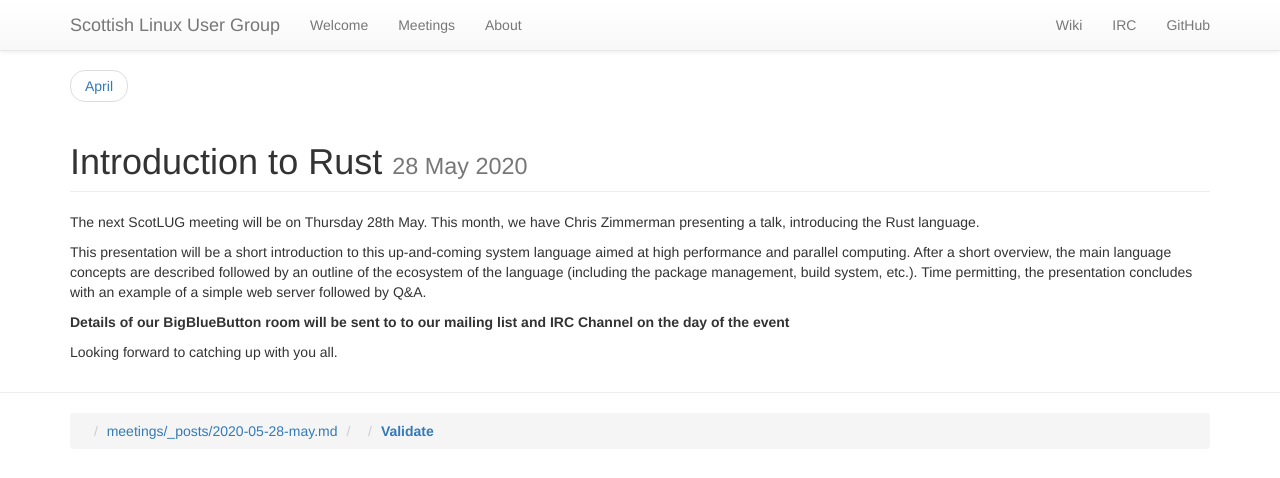
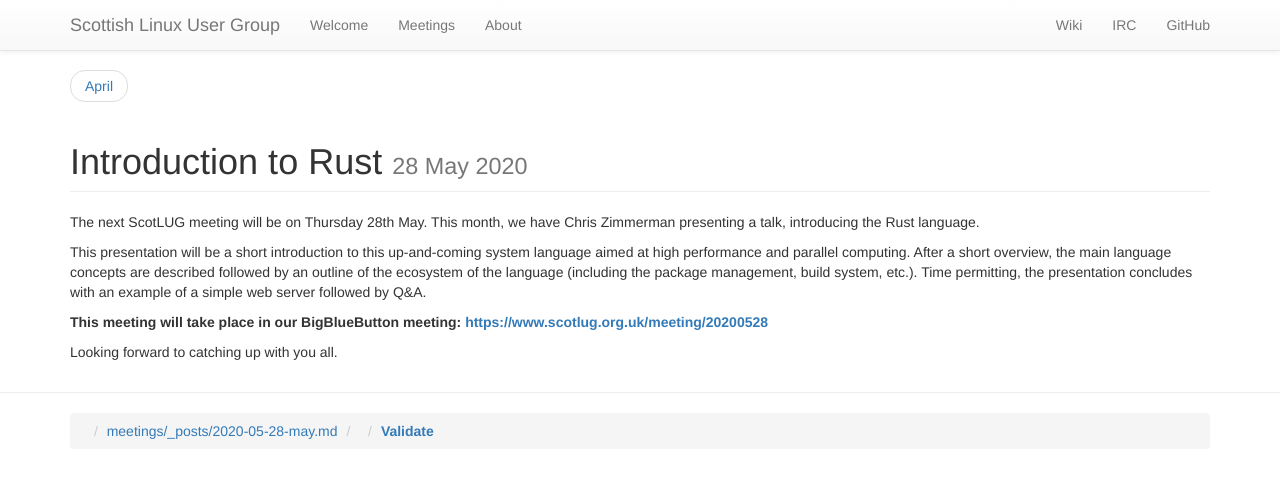
Before and after one commit to ScotLUG/scotlug.github.io, a Jekyll site: the page built from meetings/_posts/2020-05-28-may.md, in a window 1280 px wide. Shown: the top 478 px of the page. Built offline with Jekyll 4.4.1, drawn with Linux system fonts in a browser that asks for light colours; nearby versions of some CDN libraries; library files that are not in the unit come from our copies.

Commit message:
BBB Details

```diff
--- a/meetings/_posts/2020-05-28-may.md
+++ b/meetings/_posts/2020-05-28-may.md
@@ -6,6 +6,6 @@ The next ScotLUG meeting will be on Thursday 28th May. This month, we have Chris
 
 This presentation will be a short introduction to this up-and-coming system language aimed at high performance and parallel computing. After a short overview, the main language concepts are described followed by an outline of the ecosystem of the language (including the package management, build system, etc.). Time permitting, the presentation concludes with an example of a simple web server followed by Q&A.
 
-<strong>Details of our BigBlueButton room will be sent to to our mailing list and IRC Channel on the day of the event</strong>
+<strong>This meeting will take place in our BigBlueButton meeting: <a href="https://www.scotlug.org.uk/meeting/20200528">https://www.scotlug.org.uk/meeting/20200528</a></strong>
 
 Looking forward to catching up with you all.
```
